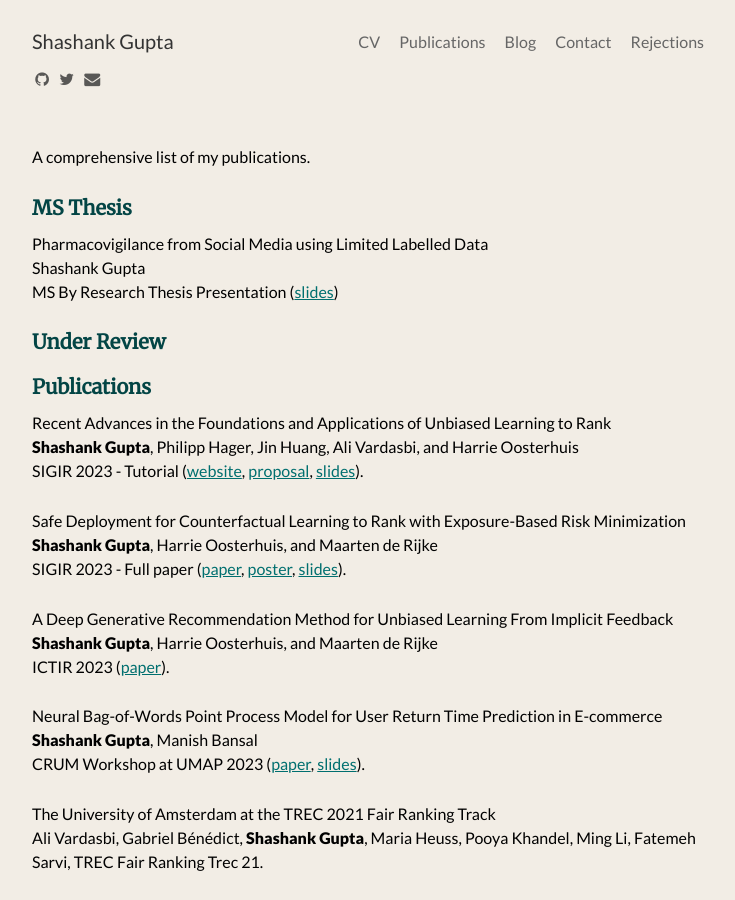
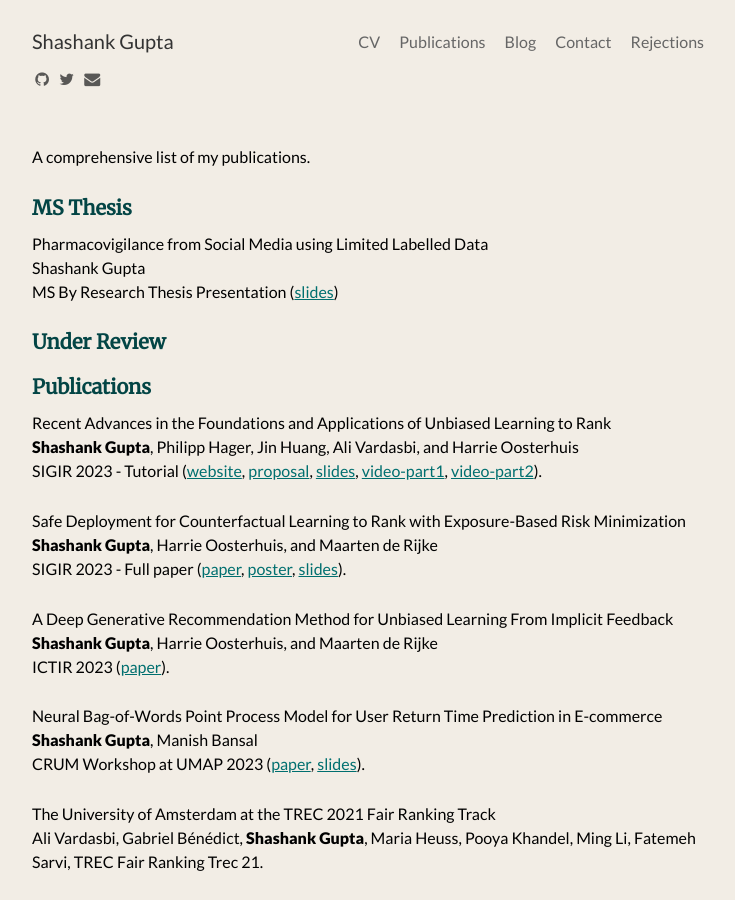
Before and after one commit to shashankg7/shashankg7.github.io, a Jekyll site: the page built from publications.md, in a window 1280 px wide and 900 px high. Shown: the whole window, without its empty margins (272-1007 px from the left). Built offline with Jekyll 4.4.1, drawn with Linux system fonts in a browser that asks for light colours; nearby versions of some CDN libraries.

Commit message:
Update publications.md
SIGIR tutorial videos

```diff
--- a/publications.md
+++ b/publications.md
@@ -20,7 +20,7 @@
 
 Recent Advances in the Foundations and Applications of Unbiased Learning to Rank <br>
 <b>Shashank Gupta</b>, Philipp Hager, Jin Huang, Ali Vardasbi, and Harrie Oosterhuis <br>
-SIGIR 2023 - Tutorial ([website](https://sites.google.com/view/sigir-2023-tutorial-ultr), [proposal](https://drive.google.com/file/d/1HZP5X_5czqKWoAjXDAnC1PxvTHIqOjzj/view?usp=sharing), [slides](https://docs.google.com/presentation/d/1NdhDEn8xKPQO-J0YiF6KPKP20CiNLctF7krrGldEywY/present?slide=id.g1e4da214d8b_0_0)).
+SIGIR 2023 - Tutorial ([website](https://sites.google.com/view/sigir-2023-tutorial-ultr), [proposal](https://drive.google.com/file/d/1HZP5X_5czqKWoAjXDAnC1PxvTHIqOjzj/view?usp=sharing), [slides](https://docs.google.com/presentation/d/1NdhDEn8xKPQO-J0YiF6KPKP20CiNLctF7krrGldEywY/present?slide=id.g1e4da214d8b_0_0), [video-part1](https://www.youtube.com/watch?v=dwl5oBHsHlk), [video-part2](https://www.youtube.com/watch?v=UOVEWbbP5do)).
 
 Safe Deployment for Counterfactual Learning to Rank with Exposure-Based Risk Minimization <br>
 <b>Shashank Gupta</b>, Harrie Oosterhuis, and Maarten de Rijke <br>
```
